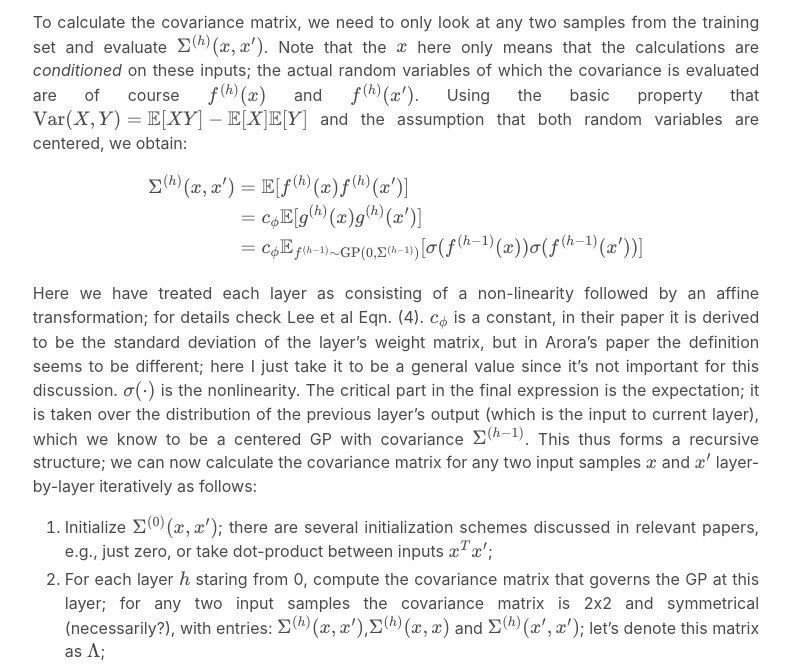
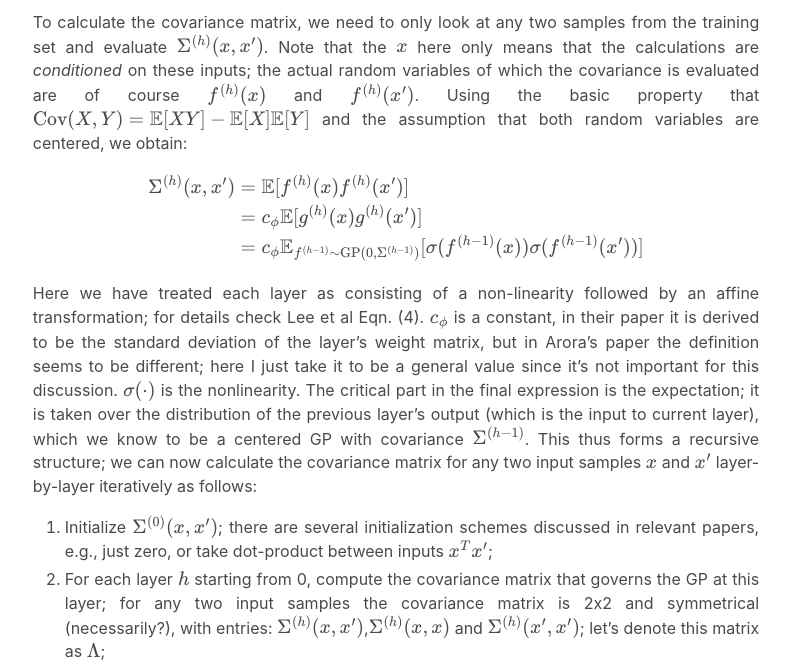
Before and after one commit to baihuaxie/baihuaxie.github.io, a Jekyll site: the page built from _posts/2021-05-08-Convolutional-Neural-Tangent-Kernels.md, in a window 1280 px wide and 900 px high, scrolled down 3525 px. Shown: the part 154-822 px from the top of the window, without its empty margins (244-1034 px from the left). Built offline with Jekyll 4.4.1, drawn with Linux system fonts in a browser that asks for light colours; formulas are drawn with MathJax 3; some of the changed text lies outside the part shown.

Commit message:
Update 2021-05-08-Convolutional-Neural-Tangent-Kernels.md

```diff
--- a/_posts/2021-05-08-Convolutional-Neural-Tangent-Kernels.md
+++ b/_posts/2021-05-08-Convolutional-Neural-Tangent-Kernels.md
@@ -70,7 +70,7 @@ $$
 \end{split}
 $$
 
-The first result shows that, at the inftyite width limit, the NTK matrix _remains constant_ as the initialized matrix $$H(0)$$ during training. This is a very surprising result, as it essentially says that the parameter-pass in backpropagation is actually fixed during the entire training process; if this is true then theoretically it could drastically reduce the complexity of backpropagation. It would be very interesting to see whether any practical, finite-width neural networks exhibit training behaviors even only close to this analysis.
+The first result shows that, at the infinite width limit, the NTK matrix _remains constant_ as the initialized matrix $$H(0)$$ during training. This is a very surprising result, as it essentially says that the parameter-pass in backpropagation is actually fixed during the entire training process; if this is true then theoretically it could drastically reduce the complexity of backpropagation. It would be very interesting to see whether any practical, finite-width neural networks exhibit training behaviors even only close to this analysis.
 
 The second result further simplifies the computation of the NTK matrix to be only evaluated on the training set, denoted by $$H'$$. With these two results, we would only need to compute the NTK matrix once after weight initialization for all the samples in the training set; the training process would not need to update the NTK matrix.
 
@@ -97,7 +97,7 @@ At a glance, this formulation goes against the fundamental ideas behind represen
 
 In the context of a neural network, following Lee et al, if we let the pre-nonlinearity activations be denoted as $$f^{(h)}(x)$$ and the post-nonlinearity activations be denoted as $$g^{(h)}(x)$$ for each layer (note that this views one layer in the network as nonlinearity first followed by affine transformation); here $$x$$ emphasizes that the activations are _conditioned_ on an input sample $$x$$. Lee et al conjectured that, in the limit of $$d_h\to\infty$$, due to the Central Limit Theorem and the assumption that $$x$$ are i.i.d. samples, the activations at each layer should approximate a random variable that follows a Gaussian distribution with centered mean (=0). What's really interesting is their next hypothesis: if we treat the activations conditioned on different input samples as different random variables, then any subset of $$\{f^{(h)}(x_{\alpha=1}),...,f^{(h)}(x_{\alpha=k})\}$$ would follow a centered _multivariate_ Gaussian distribution; this is exactly the definition of a Gaussian Process, i.e., we can model the activations in the neural network by $$f^{(h)}(x)\sim\text{GP}(0,\Sigma^{(h)})$$. Just like NTK, this is another method to study the theoretical behaviors of deep neural networks (under infinite width limit) in _closed-form_.
 
-To calculate the covariance matrix, we need to only look at any two samples from the training set and evaluate $$\Sigma^{(h)}(x,x')$$. Note that the $$x$$ here only means that the calculations are _conditioned_ on these inputs; the actual random variables of which the covariance is evaluated are of course $$f^{(h)}(x)$$ and $$f^{(h)}(x')$$. Using the basic property that $$\text{Var}(X,Y)=\mathbb{E}[XY]-\mathbb{E}[X]\mathbb{E}[Y]$$ and the assumption that both random variables are centered, we obtain:
+To calculate the covariance matrix, we need to only look at any two samples from the training set and evaluate $$\Sigma^{(h)}(x,x')$$. Note that the $$x$$ here only means that the calculations are _conditioned_ on these inputs; the actual random variables of which the covariance is evaluated are of course $$f^{(h)}(x)$$ and $$f^{(h)}(x')$$. Using the basic property that $$\text{Cov}(X,Y)=\mathbb{E}[XY]-\mathbb{E}[X]\mathbb{E}[Y]$$ and the assumption that both random variables are centered, we obtain:
 
 $$
 \begin{split}
@@ -110,7 +110,7 @@ $$
 Here we have treated each layer as consisting of a non-linearity followed by an affine transformation; for details check Lee et al Eqn. (4). $$c_\phi$$ is a constant, in their paper it is derived to be the standard deviation of the layer's weight matrix, but in Arora's paper the definition seems to be different; here I just take it to be a general value since it's not important for this discussion. $$\sigma(\cdot)$$ is the nonlinearity. The critical part in the final expression is the expectation; it is taken over the distribution of the previous layer's output (which is the input to current layer), which we know to be a centered GP with covariance $$\Sigma^{(h-1)}$$. This thus forms a recursive structure; we can now calculate the covariance matrix for any two input samples $$x$$ and $$x'$$ layer-by-layer iteratively as follows:
 
 1. Initialize $$\Sigma^{(0)}(x,x')$$; there are several initialization schemes discussed in relevant papers, e.g., just zero, or take dot-product between inputs $$x^Tx'$$;
-2. For each layer $$h$$ staring from 0, compute the covariance matrix that governs the GP at this layer; for any two input samples the covariance matrix is 2x2 and symmetrical (necessarily?), with entries: $$\Sigma^{(h)}(x,x')$$,$$\Sigma^{(h)}(x,x)$$ and $$\Sigma^{(h)}(x',x')$$; let's denote this matrix as $$\Lambda$$;
+2. For each layer $$h$$ starting from 0, compute the covariance matrix that governs the GP at this layer; for any two input samples the covariance matrix is 2x2 and symmetrical (necessarily?), with entries: $$\Sigma^{(h)}(x,x')$$,$$\Sigma^{(h)}(x,x)$$ and $$\Sigma^{(h)}(x',x')$$; let's denote this matrix as $$\Lambda$$;
 3. Draw two random variables $$u,v\sim N(0,\Lambda)$$ and compute the expectation on the last line of the equation above; In practice expectation can be approximated by tricks like Monte-Carlo sampling; in Arora paper the authors proposed a smart trick to compute the expectation more efficiently and accurately;
 4. Repeat 2-3 until $$h=L$$;
 
```
